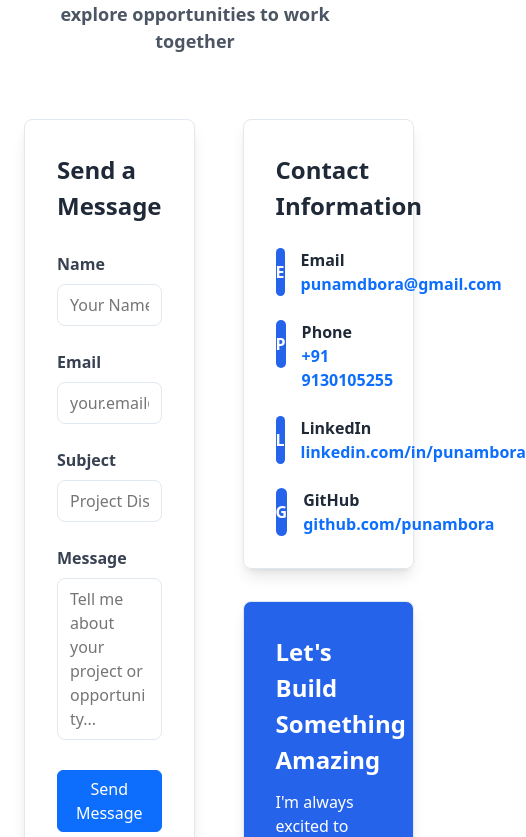
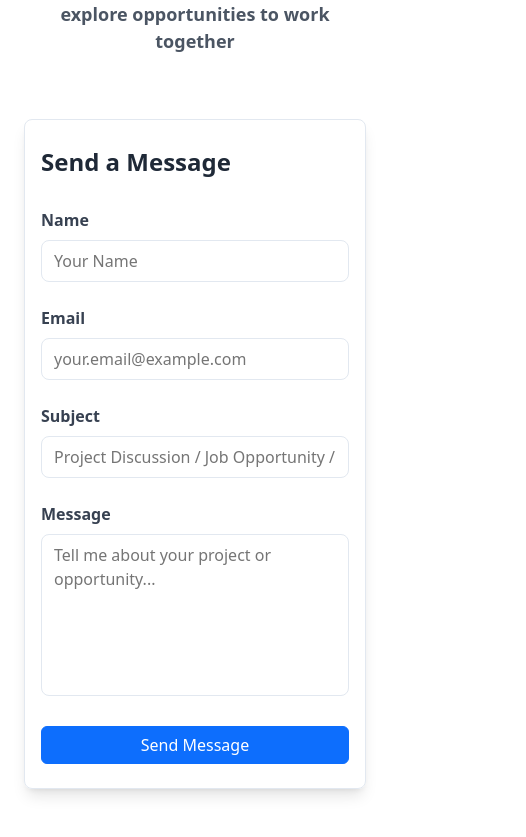
Before and after one commit to punambora/my-portfolio, a React (Create React App) app: page / in a window 390 px wide. Shown: the part 9287-10124 px from the top of the page, 526 px wide, since content can reach past the window. Built offline with nearby package versions, Linux system fonts and the light colour scheme.

Commit message:
Mobile view for contact

```diff
--- a/src/pages/css/contact.css
+++ b/src/pages/css/contact.css
@@ -160,3 +160,14 @@
     }
   }
 }
+
+@media (max-width: 500px) {
+  .contact-section .content {
+    flex-direction: column;
+
+    .left, .right .contact-info-section, .right .resume-section {
+      width: 100%;
+      padding: 1.5rem 1rem;
+    }
+  }
+}
```
